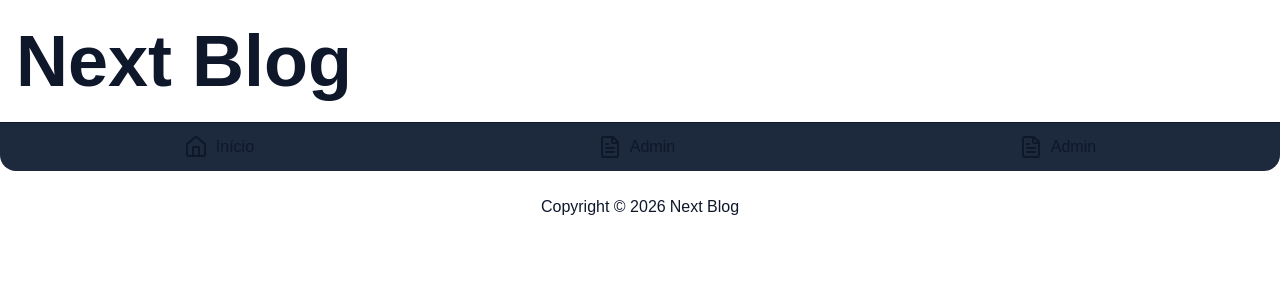
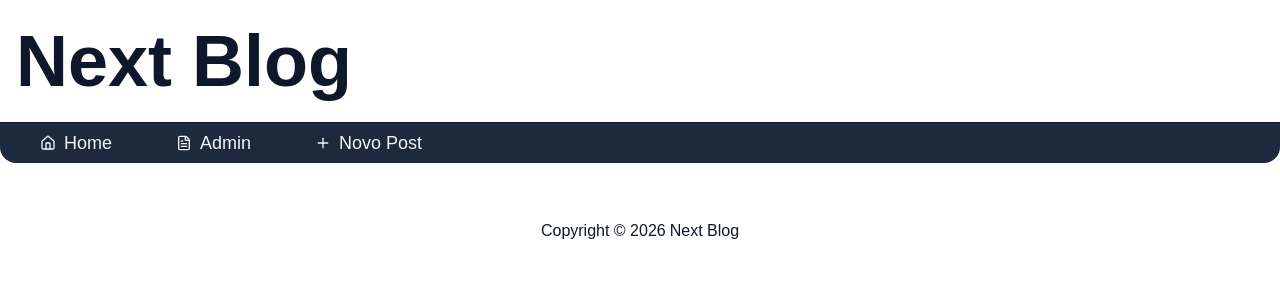
Before and after one commit to Gabrielst27/next-blog, a Next.js app: page /admin/login in a window 1280 px wide. Shown: the top 300 px of the page. Built offline with nearby package versions, Linux system fonts and the light colour scheme.

Commit message:
feat/refac: add notifications, improve navigation menu

```diff
--- a/app/layout.tsx
+++ b/app/layout.tsx
@@ -3,7 +3,7 @@
 import { ContainerComponent } from '@/components/Container';
 import { HeaderComponent } from '@/components/Header';
 import { FooterComponent } from '@/components/Footer';
-import { AdminMenu } from '@/components/admin/AdminMenu';
+import { NavigationMenu } from '@/components/NavigationMenu';
 
 export const metadata: Metadata = {
   title: {
@@ -23,7 +23,7 @@
       <body>
         <ContainerComponent>
           <HeaderComponent />
-          <AdminMenu />
+          <NavigationMenu />
           {children}
           <FooterComponent />
         </ContainerComponent>
--- /dev/null
+++ b/components/NavigationMenu/index.tsx
@@ -0,0 +1,79 @@
+'use client';
+
+import clsx from 'clsx';
+import {
+  FileTextIcon,
+  HouseIcon,
+  MenuIcon,
+  PlusIcon,
+  XIcon,
+} from 'lucide-react';
+import Link from 'next/link';
+import { usePathname } from 'next/navigation';
+import { useEffect, useState } from 'react';
+
+export function NavigationMenu() {
+  const [isOpen, setIsOpen] = useState(false);
+  const pathName = usePathname();
+
+  useEffect(() => {
+    setIsOpen(false);
+  }, [pathName]);
+
+  const navClasses = clsx(
+    'bg-slate-800 text-slate-100 rounded-b-2xl',
+    'flex flex-col px-8 mb-8 gap-2',
+    'sm:flex-row sm:justify-start sm:flex-wrap sm:gap-12',
+    !isOpen && 'h-10',
+    !isOpen && 'overflow-hidden',
+    'sm:overflow-visible sm:h-auto',
+  );
+  const linkClasses = clsx(
+    '[&>svg]:w-4 [&>svg]:h-4 text-lg px-2',
+    'flex items-center justify-start gap-2 cursor-pointer',
+    'transition hover:bg-slate-700 rounded-lg',
+    'h-10',
+    'shrink-0',
+  );
+  const openCloseBtnClasses = clsx(
+    linkClasses,
+    'text-blue-200 italic',
+    'sm:hidden',
+  );
+
+  return (
+    <nav className={navClasses}>
+      <button
+        onClick={() => setIsOpen(!isOpen)}
+        className={openCloseBtnClasses}
+      >
+        {!isOpen && (
+          <>
+            <MenuIcon />
+            Menu
+          </>
+        )}
+
+        {isOpen && (
+          <>
+            <XIcon />
+            Fechar
+          </>
+        )}
+      </button>
+
+      <a className={linkClasses} href="/">
+        <HouseIcon />
+        Home
+      </a>
+      <Link className={linkClasses} href="/admin/post">
+        <FileTextIcon />
+        Admin
+      </Link>
+      <Link className={linkClasses} href="/admin/post/new-post">
+        <PlusIcon />
+        Novo Post
+      </Link>
+    </nav>
+  );
+}
--- a/components/ToastifyContainer/index.tsx
+++ b/components/ToastifyContainer/index.tsx
@@ -1,13 +1,7 @@
 'use client';
 
-import { toast, ToastContainer } from 'react-toastify';
+import { ToastContainer } from 'react-toastify';
 
 export function ToastifyContainer() {
-  const notify = () => toast('Teste');
-  return (
-    <div>
-      <button onClick={notify}>Toast</button>
-      <ToastContainer draggable theme="dark" pauseOnHover />
-    </div>
-  );
+  return <ToastContainer draggable theme="dark" pauseOnHover />;
 }
--- a/components/admin/AdminMenu/index.tsx
+++ /dev/null
@@ -1,33 +0,0 @@
-import clsx from 'clsx';
-import { FileTextIcon, HouseIcon } from 'lucide-react';
-
-export function AdminMenu() {
-  const linkClasses = clsx(
-    '[&>svg]:w-6',
-    'flex items-center gap-2 justify-center',
-  );
-  return (
-    <div className={clsx('p-3 bg-slate-800', 'rounded-bl-2xl rounded-br-2xl')}>
-      <nav
-        className={clsx(
-          'flex justify-around',
-          '[&_a]:hover:scale-120',
-          '[&_a]:transition',
-        )}
-      >
-        <a className={linkClasses} href="/">
-          <HouseIcon />
-          Início
-        </a>
-        <a className={linkClasses} href="/admin/post">
-          <FileTextIcon />
-          Admin
-        </a>
-        <a className={linkClasses} href="/admin/post">
-          <FileTextIcon />
-          Admin
-        </a>
-      </nav>
-    </div>
-  );
-}
--- a/components/header/index.tsx
+++ b/components/header/index.tsx
@@ -1,9 +1,11 @@
+import { ToastifyContainer } from '@/components/ToastifyContainer';
 import clsx from 'clsx';
+import { Sidebar } from 'lucide-react';
 import Link from 'next/link';
 
 export function HeaderComponent() {
   return (
-    <header className="flex items-center justify-start border-b p-4">
+    <header className="flex items-center justify-start gap-4 border-b p-4">
       <Link
         href="/"
         className={clsx(
@@ -15,6 +17,7 @@
       >
         <h1>Next Blog</h1>
       </Link>
+      <ToastifyContainer />
     </header>
   );
 }
```
